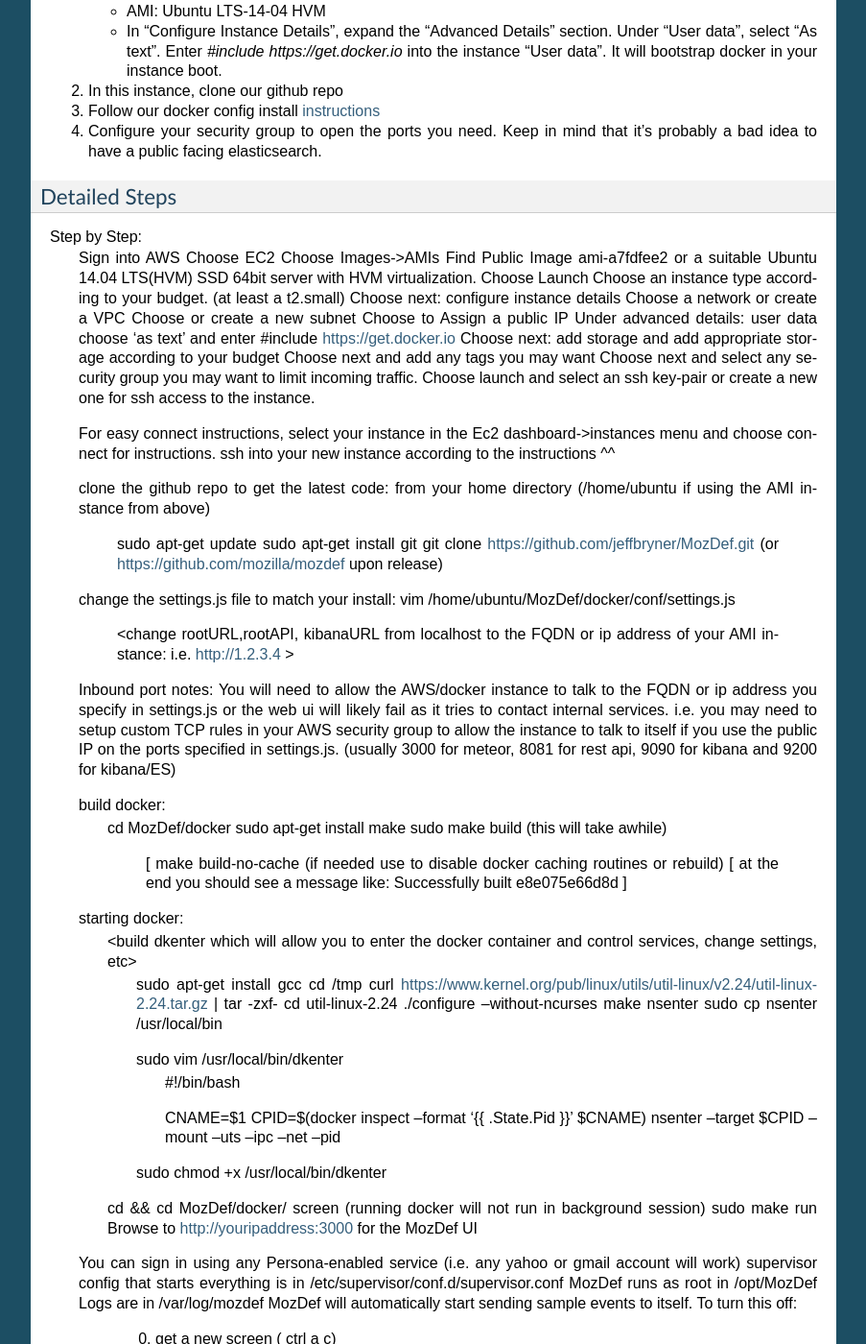
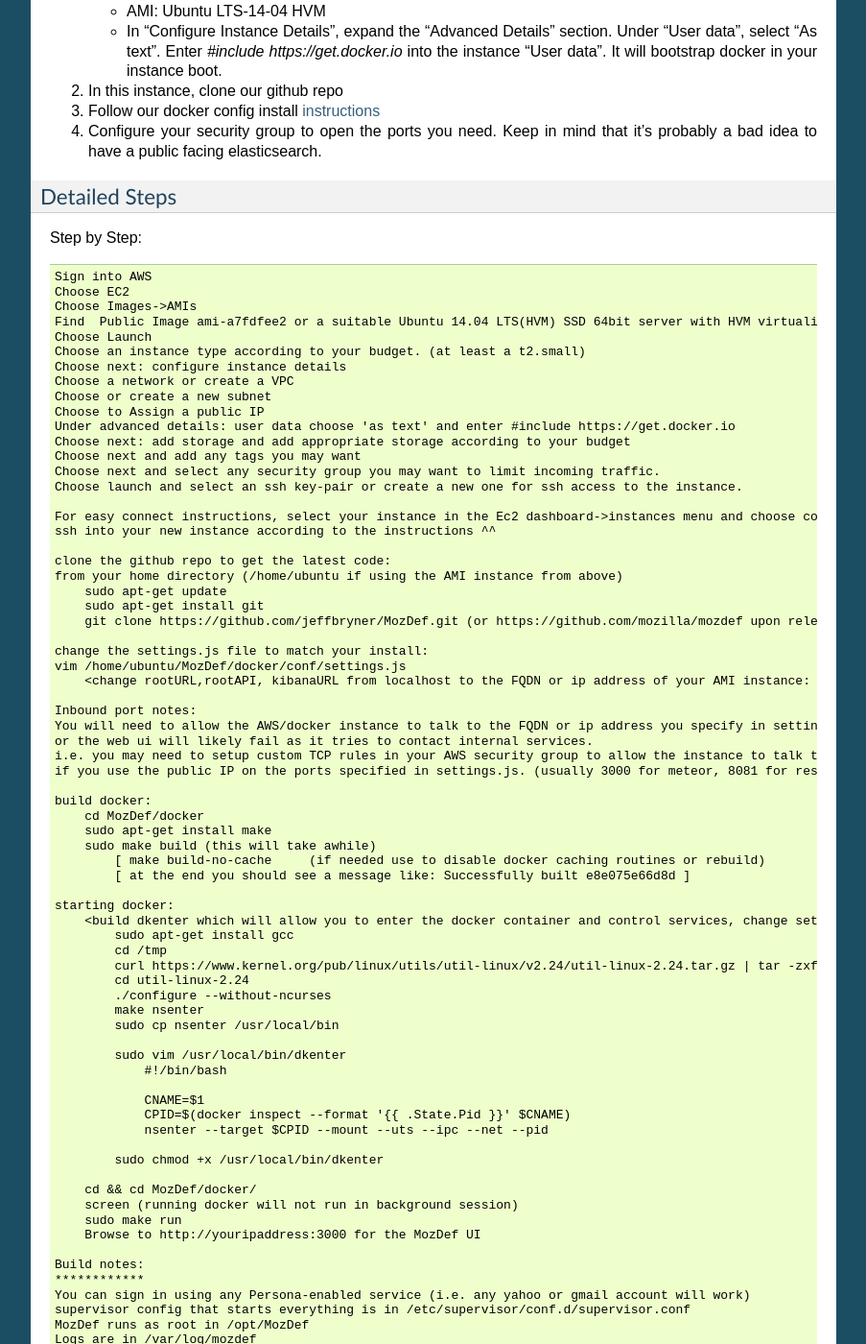
Before and after one commit to mozilla/MozDef, a Sphinx documentation site: the page built from docs/source/installation.rst, in a window 1280 px wide and 1400 px high, scrolled down 1379 px. Shown: the whole window at 96% size, without its empty margins (198-1101 px from the left). Built offline with Sphinx 7.4.7, drawn with Linux system fonts in a browser that asks for light colours; some of the changed text lies outside the part shown.

```diff
--- a/docs/source/installation.rst
+++ b/docs/source/installation.rst
@@ -78,7 +78,8 @@ If you don't want to install MozDef with docker on your own machine because for
 
 Detailed Steps
 **************
-Step by Step:
+Step by Step::
+
     Sign into AWS
     Choose EC2
     Choose Images->AMIs
```
